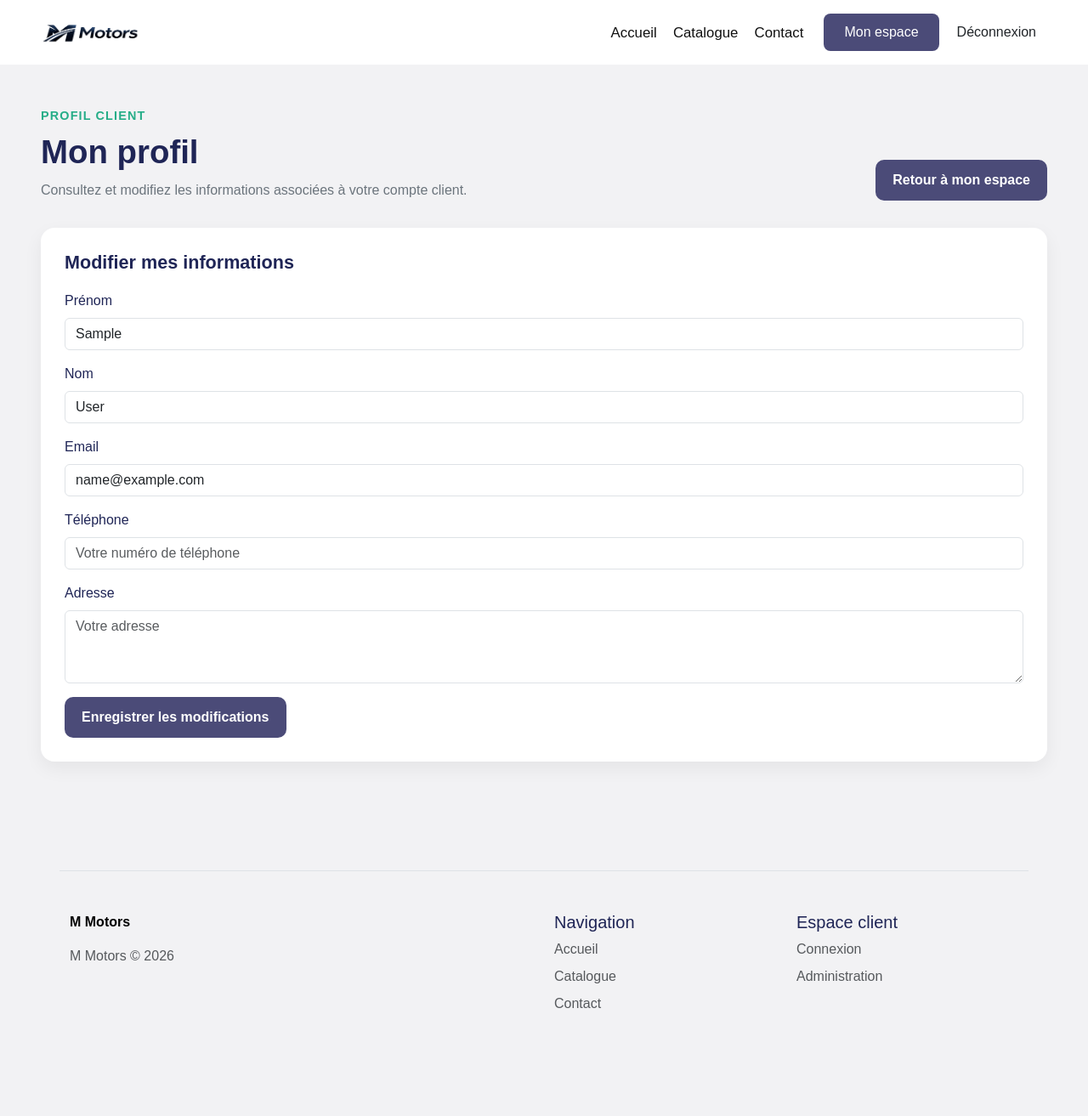
After one commit to Ysaeka/M-Motors, a Django app: page /mon-profil/ in a window 1280 px wide. The commit adds this page. Shown: the whole page at 85% size. Run offline with Django 5.2, Linux system fonts and the light colour scheme; the visitor is signed in with stand-in values (Sample User, id 1); data comes from the database, SQL or seed files in the repository.

Commit message:
feat: add client profile management

```diff
--- a/accounts/forms.py
+++ b/accounts/forms.py
@@ -41,3 +41,84 @@ class ClientSignUpForm(UserCreationForm):
                 "placeholder": "Confirmer le mot de passe",
             }
         )
+
+
+class ClientProfileForm(forms.Form):
+    first_name = forms.CharField(
+        label="Prénom",
+        required=False,
+        max_length=150,
+        widget=forms.TextInput(
+            attrs={
+                "class": "form-control",
+                "placeholder": "Votre prénom",
+            }
+        ),
+    )
+    last_name = forms.CharField(
+        label="Nom",
+        required=False,
+        max_length=150,
+        widget=forms.TextInput(
+            attrs={
+                "class": "form-control",
+                "placeholder": "Votre nom",
+            }
+        ),
+    )
+    email = forms.EmailField(
+        label="Email",
+        required=True,
+        widget=forms.EmailInput(
+            attrs={
+                "class": "form-control",
+                "placeholder": "Votre adresse email",
+            }
+        ),
+    )
+    phone = forms.CharField(
+        label="Téléphone",
+        required=False,
+        max_length=20,
+        widget=forms.TextInput(
+            attrs={
+                "class": "form-control",
+                "placeholder": "Votre numéro de téléphone",
+            }
+        ),
+    )
+    address = forms.CharField(
+        label="Adresse",
+        required=False,
+        widget=forms.Textarea(
+            attrs={
+                "class": "form-control",
+                "placeholder": "Votre adresse",
+                "rows": 3,
+            }
+        ),
+    )
+
+    def __init__(self, *args, user=None, profile=None, **kwargs):
+        super().__init__(*args, **kwargs)
+        self.user = user
+        self.profile = profile
+
+        if user and profile and not self.is_bound:
+            self.fields["first_name"].initial = user.first_name
+            self.fields["last_name"].initial = user.last_name
+            self.fields["email"].initial = user.email
+            self.fields["phone"].initial = profile.phone
+            self.fields["address"].initial = profile.address
+
+    def save(self):
+        self.user.first_name = self.cleaned_data["first_name"]
+        self.user.last_name = self.cleaned_data["last_name"]
+        self.user.email = self.cleaned_data["email"]
+        self.user.save()
+
+        self.profile.phone = self.cleaned_data["phone"]
+        self.profile.address = self.cleaned_data["address"]
+        self.profile.save()
+
+        return self.user
--- a/accounts/models.py
+++ b/accounts/models.py
@@ -1 +1,15 @@
-# Create your models here.
+from django.conf import settings
+from django.db import models
+
+
+class ClientProfile(models.Model):
+    user = models.OneToOneField(
+        settings.AUTH_USER_MODEL,
+        on_delete=models.CASCADE,
+        related_name="client_profile",
+    )
+    phone = models.CharField("Téléphone", max_length=20, blank=True)
+    address = models.TextField("Adresse", blank=True)
+
+    def __str__(self):
+        return f"Profil client - {self.user.get_full_name() or self.user.username}"
--- a/accounts/urls.py
+++ b/accounts/urls.py
@@ -7,4 +7,5 @@ app_name = "accounts"
 urlpatterns = [
     path("inscription/", views.signup, name="signup"),
     path("mon-espace/", views.espace_client, name="espace_client"),
+    path("mon-profil/", views.profil, name="profil"),
 ]
--- a/accounts/views.py
+++ b/accounts/views.py
@@ -3,13 +3,30 @@ from django.contrib.auth import login
 from django.contrib.auth.decorators import login_required
 from django.shortcuts import redirect, render
 
-from .forms import ClientSignUpForm
+from .models import ClientProfile
+from .forms import ClientProfileForm, ClientSignUpForm
+
 
 
 @login_required
 def espace_client(request):
-    return render(request, "accounts/espace_client.html")
+    profile, _ = ClientProfile.objects.get_or_create(user=request.user)
+    return render(request, "accounts/espace_client.html", {"profile": profile})
 
+@login_required
+def profil(request):
+    profile, _ = ClientProfile.objects.get_or_create(user=request.user)
+
+    if request.method == "POST":
+        form = ClientProfileForm(request.POST, user=request.user, profile=profile)
+        if form.is_valid():
+            form.save()
+            messages.success(request, "Votre profil a bien été mis à jour.")
+            return redirect("accounts:profil")
+    else:
+        form = ClientProfileForm(user=request.user, profile=profile)
+
+    return render(request, "accounts/profil.html", {"form": form})
 
 def signup(request):
     if request.method == "POST":
--- /dev/null
+++ b/templates/accounts/profil.html
@@ -0,0 +1,74 @@
+{% extends "base.html" %}
+
+{% block content %}
+<section class="client-dashboard-section">
+    <div class="container-fluid px-4 px-lg-5">
+
+        <div class="dashboard-header">
+            <div>
+                <p class="dashboard-label">Profil client</p>
+                <h1 class="dashboard-title">Mon profil</h1>
+                <p class="dashboard-subtitle">
+                    Consultez et modifiez les informations associées à votre compte client.
+                </p>
+            </div>
+            <a href="{% url 'accounts:espace_client' %}" class="btn btn-client-edit">
+                Retour à mon espace
+            </a>
+        </div>
+
+        <div class="dashboard-card">
+            <h2 class="dashboard-card-title">Modifier mes informations</h2>
+
+            <form method="post" class="profile-form">
+                {% csrf_token %}
+
+                <div class="mb-3">
+                    <label for="{{ form.first_name.id_for_label }}" class="form-label">
+                        {{ form.first_name.label }}
+                    </label>
+                    {{ form.first_name }}
+                    {{ form.first_name.errors }}
+                </div>
+
+                <div class="mb-3">
+                    <label for="{{ form.last_name.id_for_label }}" class="form-label">
+                        {{ form.last_name.label }}
+                    </label>
+                    {{ form.last_name }}
+                    {{ form.last_name.errors }}
+                </div>
+
+                <div class="mb-3">
+                    <label for="{{ form.email.id_for_label }}" class="form-label">
+                        {{ form.email.label }}
+                    </label>
+                    {{ form.email }}
+                    {{ form.email.errors }}
+                </div>
+
+                <div class="mb-3">
+                    <label for="{{ form.phone.id_for_label }}" class="form-label">
+                        {{ form.phone.label }}
+                    </label>
+                    {{ form.phone }}
+                    {{ form.phone.errors }}
+                </div>
+
+                <div class="mb-3">
+                    <label for="{{ form.address.id_for_label }}" class="form-label">
+                        {{ form.address.label }}
+                    </label>
+                    {{ form.address }}
+                    {{ form.address.errors }}
+                </div>
+
+                <button type="submit" class="btn btn-client-edit">
+                    Enregistrer les modifications
+                </button>
+            </form>
+        </div>
+
+    </div>
+</section>
+{% endblock %}
```
Also changed, not shown: accounts/tests/test_views.py (+52 -0 lines), templates/accounts/espace_client.html (+15 -6 lines), accounts/migrations/0001_initial.py (added).
